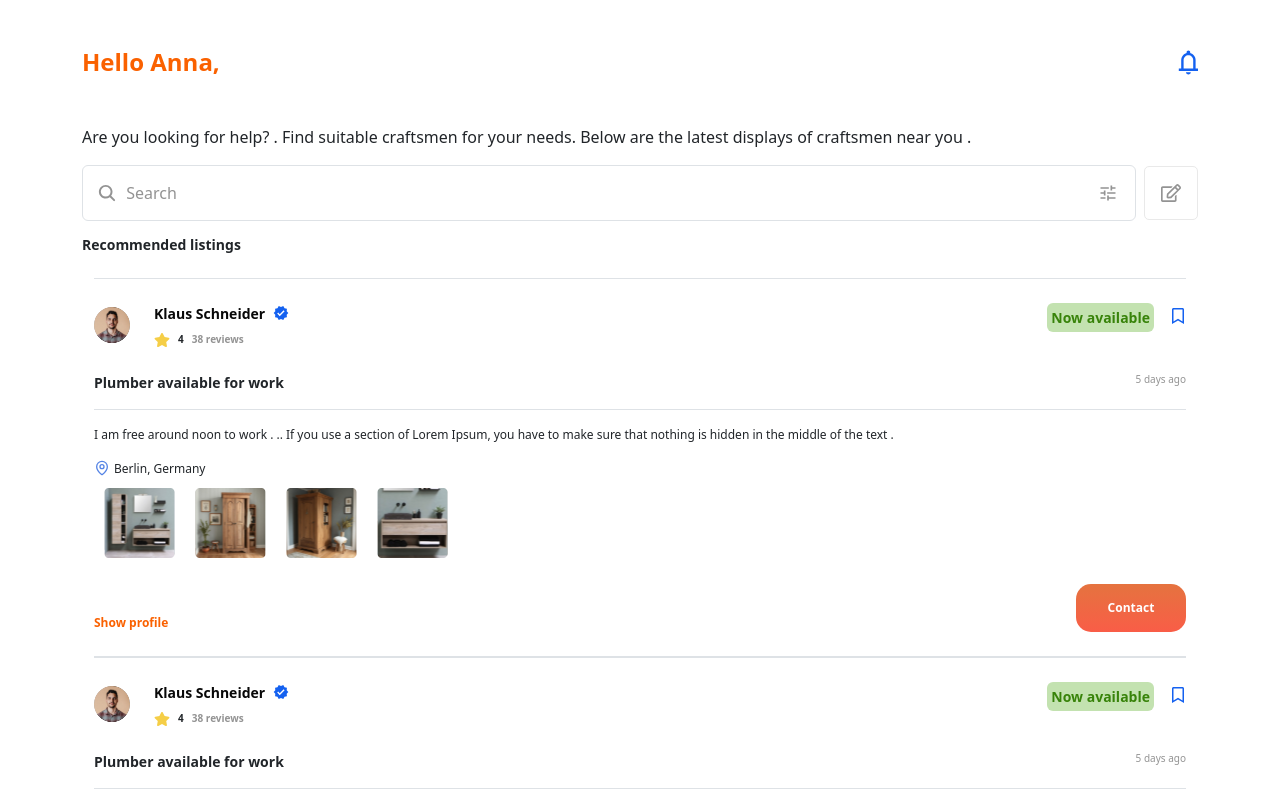
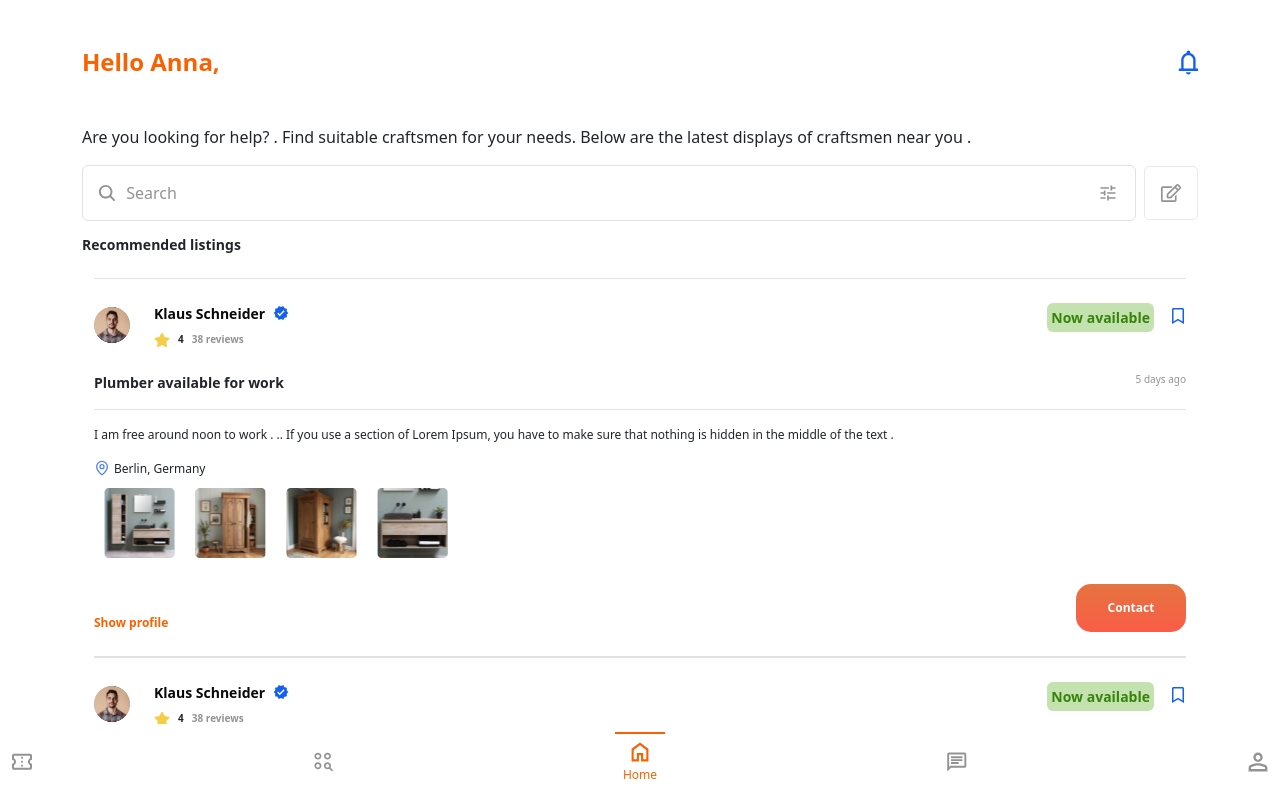
Before and after one commit to Sonja-Kitanoska/FixDas, a React (Vite) app in the folder Fix Das/: page /homepage in a window 1280 px wide. Shown: the top 800 px of the page. Built offline with nearby package versions, Linux system fonts and the light colour scheme; a web font is replaced by a local one.

Commit message:
navbar added to homepage

```diff
--- a/Fix Das/src/components/Navbar/Navbar.tsx
+++ b/Fix Das/src/components/Navbar/Navbar.tsx
@@ -69,7 +69,7 @@
 					)}
 				</NavLink>
 
-				<NavLink to="/" className="text-decoration-none">
+				<NavLink to="/homepage" className="text-decoration-none">
 					{({ isActive }) => (
 						<div
 							className={`d-flex flex-column gap-1 align-items-center py-2 ${
--- a/Fix Das/src/pages/Homepage/Homepage.tsx
+++ b/Fix Das/src/pages/Homepage/Homepage.tsx
@@ -3,6 +3,7 @@
 import styles from "./Homepage.module.css";
 import { LuMapPin } from "react-icons/lu";
 import { MdVerified } from "react-icons/md";
+import Navbar from "../../components/Navbar/Navbar";
 
 const handymen = [
 	{
@@ -165,6 +166,7 @@
 					))}
 				</div>
 			</div>
+			<Navbar />
 		</>
 	);
 };
```
